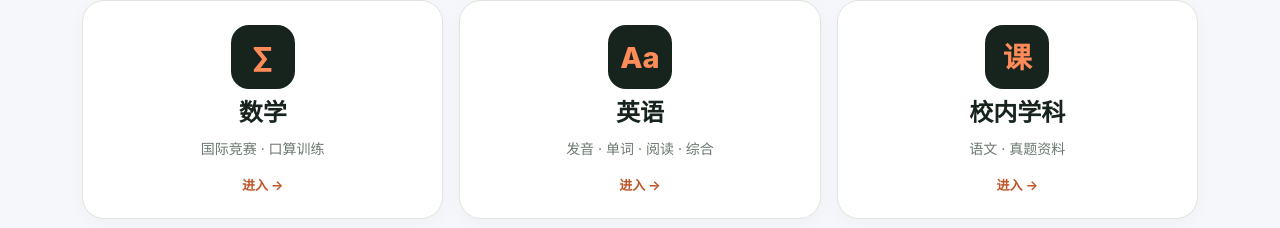
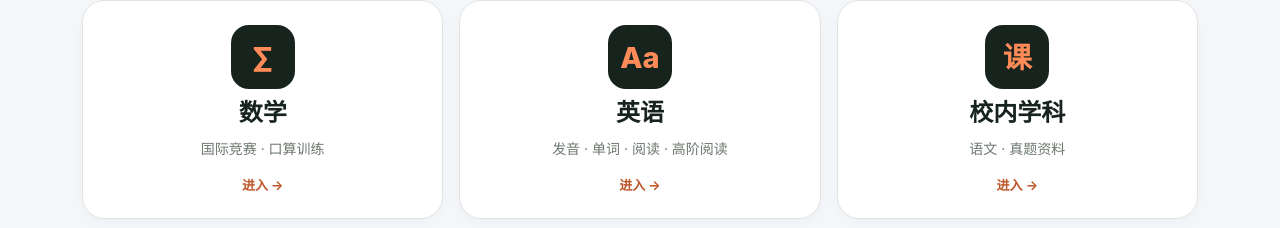
Before and after one commit to star8592/Kangaroo-Practice-Simulator, a Next.js app: page / in a window 1280 px wide. Shown: the part 392-620 px from the top of the page. Built offline with nearby package versions, Linux system fonts and the light colour scheme; no server answers.

Commit message:
fix(home): correct AelOS advanced reading label on portal

```diff
--- a/scripts/test-second-level-entry-contract.mjs
+++ b/scripts/test-second-level-entry-contract.mjs
@@ -30,6 +30,7 @@ for(const direct of [
  assert.ok(read('src/lib/english-products.ts').includes(direct) || english.includes(direct),direct+' missing')
 }
 assert.ok(english.includes('ENGLISH_PRODUCTS.flatMap'),'Both reading products must be shown in level two')
+assert.ok(read('src/components/SocthinkPortal.tsx').includes('发音 · 单词 · 阅读 · 高阶阅读'),'Homepage must show AelOS actual category')
 const css=read('src/app/direct-entry.css')
 assert.ok(css.includes('>.direct-entry-hit') && css.includes('z-index:2'),'Must use a real full-size anchor with independent secondary actions')
 assert.ok(read('src/app/layout.tsx').includes('direct-entry.css'),'Global card rule not loaded')
--- a/src/components/SocthinkPortal.tsx
+++ b/src/components/SocthinkPortal.tsx
@@ -3,7 +3,7 @@ import styles from "./SocthinkPortal.module.css";
 
 const ENTRIES = [
  {id:"math",label:"数学",detail:"国际竞赛 · 口算训练",icon:"∑",href:"/math",status:"ready"},
- {id:"english",label:"英语",detail:"发音 · 单词 · 阅读 · 综合",icon:"Aa",href:"/english",status:"ready"},
+ {id:"english",label:"英语",detail:"发音 · 单词 · 阅读 · 高阶阅读",icon:"Aa",href:"/english",status:"ready"},
  {id:"k12",label:"校内学科",detail:"语文 · 真题资料",icon:"课",href:"/resources",status:"ready"},
  {id:"career",label:"职业技能",detail:"课程 · 项目实训",icon:"技",href:"/learn",status:"ready"},
  {id:"assessment",label:"能力测评",detail:"推理 · 职业测评",icon:"测",href:"/assessment-center",status:"ready"},
```
